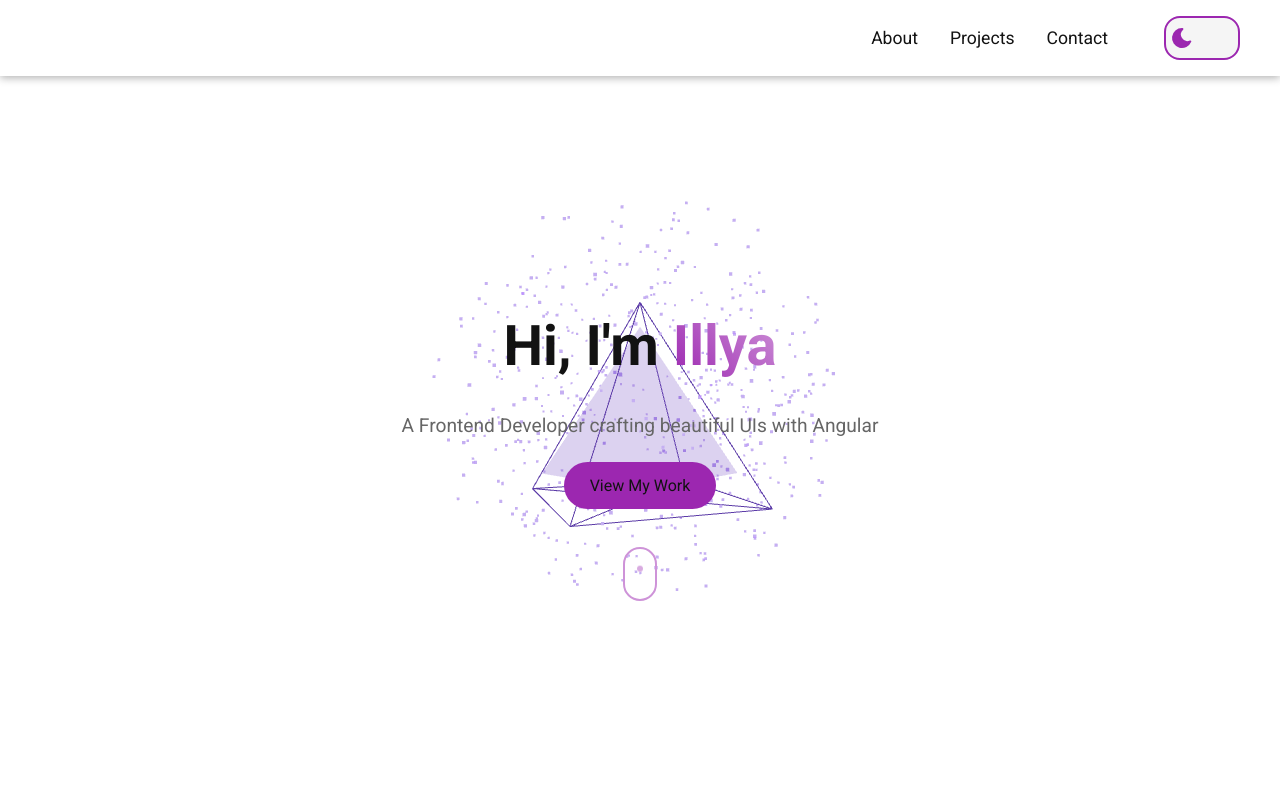
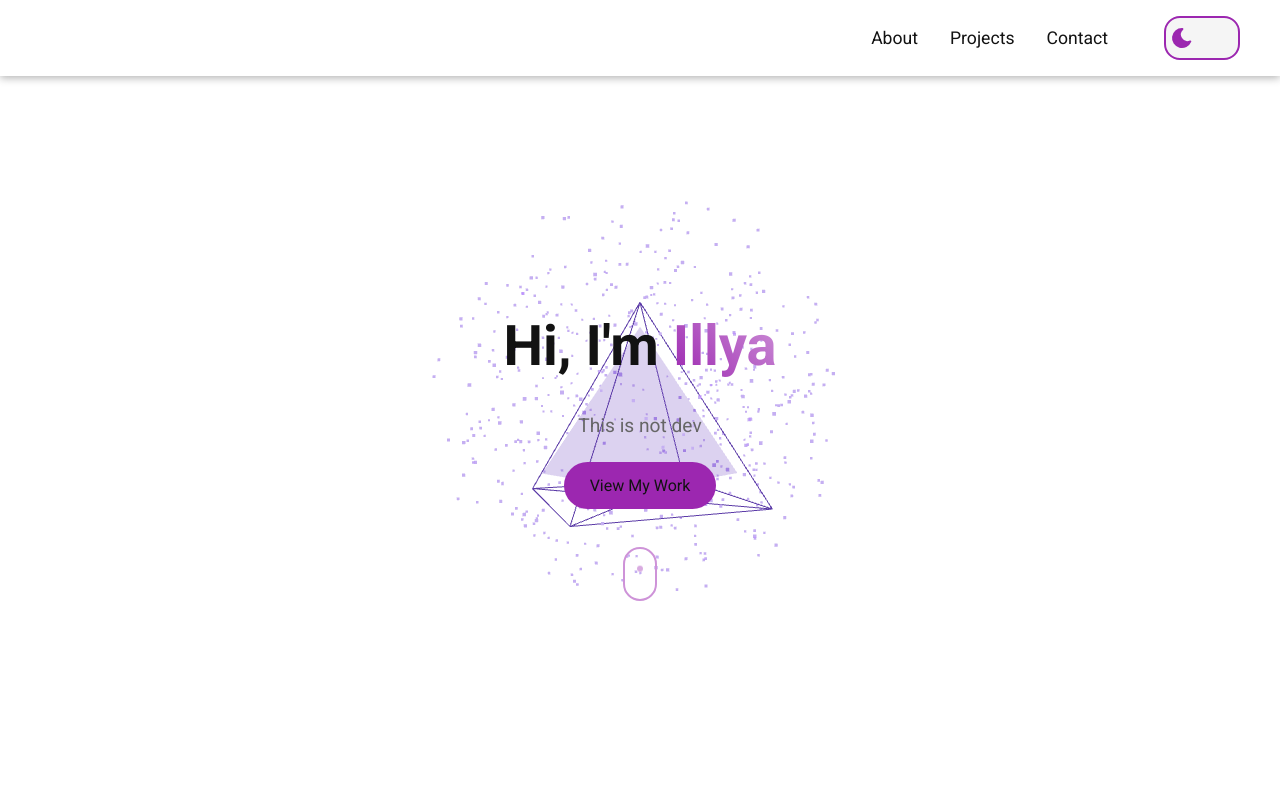
Before and after one commit to 1llyaa/illya-portfolio, an Angular app: page / in a window 1280 px wide. Shown: the top 800 px of the page. Built offline with nearby package versions, Linux system fonts and the light colour scheme.

Commit message:
fix issue with deploying main content to dev

```diff
--- a/src/app/components/hero/hero.component.html
+++ b/src/app/components/hero/hero.component.html
@@ -2,7 +2,7 @@
 <section id="hero" class="hero">
   <div class="hero-content">
     <h1 class="fade-in">Hi, I'm <span class="highlight">Illya</span></h1>
-    <p class="fade-in-delay">A Frontend Developer crafting beautiful UIs with Angular</p>
+    <p class="fade-in-delay">This is not dev</p>
     <a href="#projects" class="btn">View My Work</a>
   </div>
   <div class="scroll-down">
```
